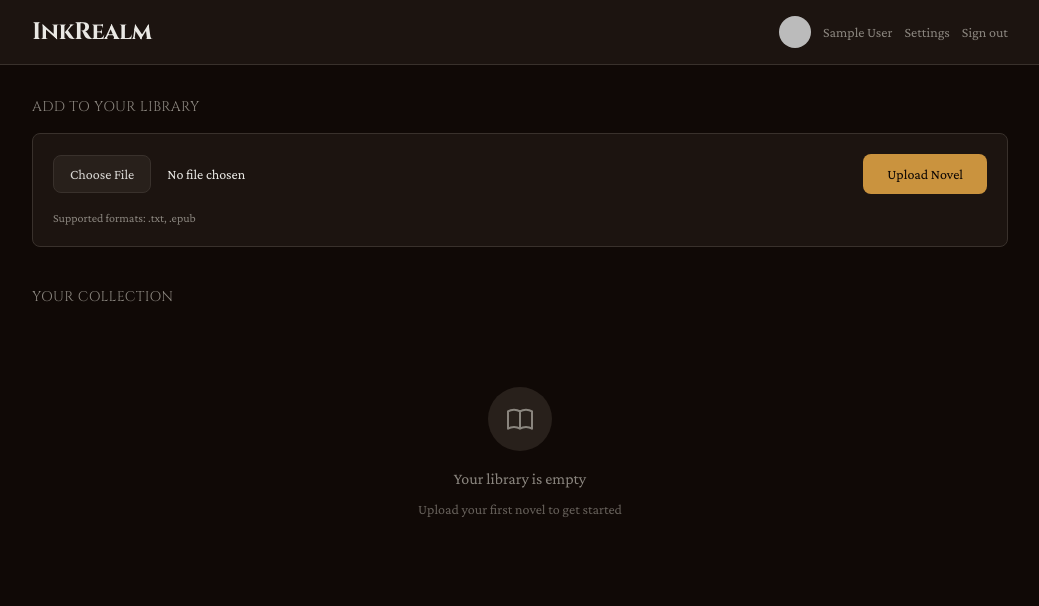
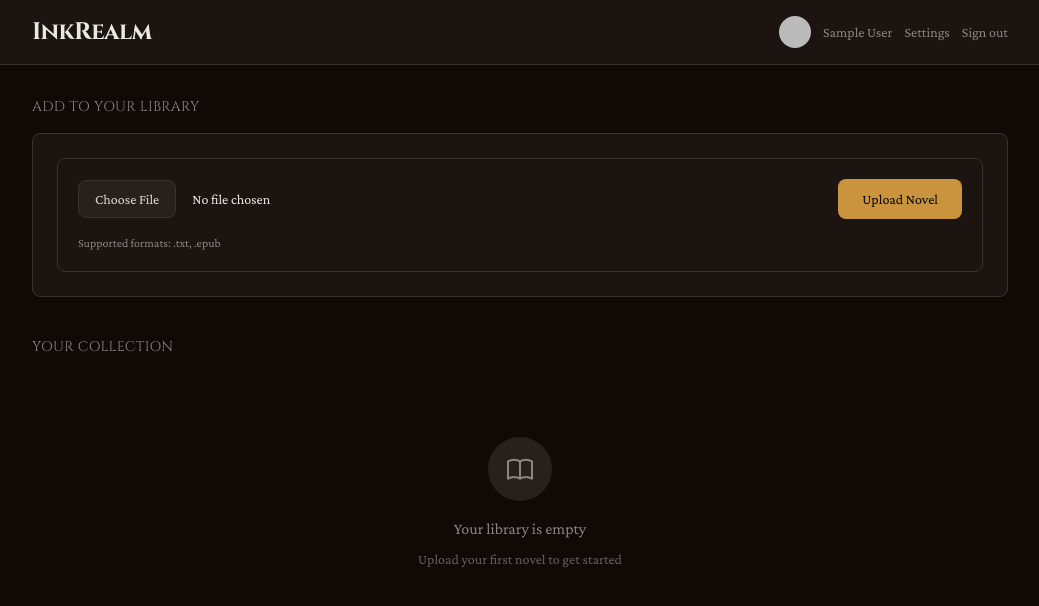
Before and after one commit to dungmilo123/InkRealm, a Next.js app: page /dashboard in a window 1280 px wide. Shown: the top 606 px of the page, without its empty margins (120-1159 px from the left). Built offline with nearby package versions, Linux system fonts and the light colour scheme; no server answers; the database is empty; sample sign-in values are in the browser's storage.

Commit message:
feat(02-02): restyle dashboard with InkRealm aesthetic
- Remove title="My Library" from LibraryShelf (header shows InkRealm brand anchor)
- Wrap UploadForm in card-styled container (bg-card rounded-lg border p-6)
- Preserve empty state copy and error state as-is

```diff
--- a/app/dashboard/page.tsx
+++ b/app/dashboard/page.tsx
@@ -49,7 +49,6 @@ export default async function DashboardPage() {
 
   return (
     <LibraryShelf
-      title="My Library"
       user={session.user}
       signOutAction={async () => {
         "use server";
@@ -60,7 +59,9 @@ export default async function DashboardPage() {
         <h2 className="text-sm font-medium text-muted-foreground uppercase tracking-wide mb-4">
           Add to your library
         </h2>
-        <UploadForm />
+        <div className="bg-card rounded-lg border border-border p-6">
+          <UploadForm />
+        </div>
       </section>
       <section>
         <h2 className="text-sm font-medium text-muted-foreground uppercase tracking-wide mb-4">
```
